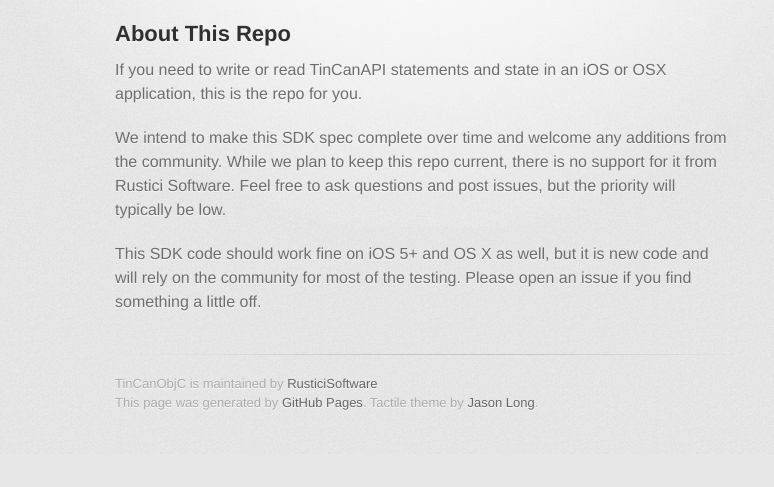
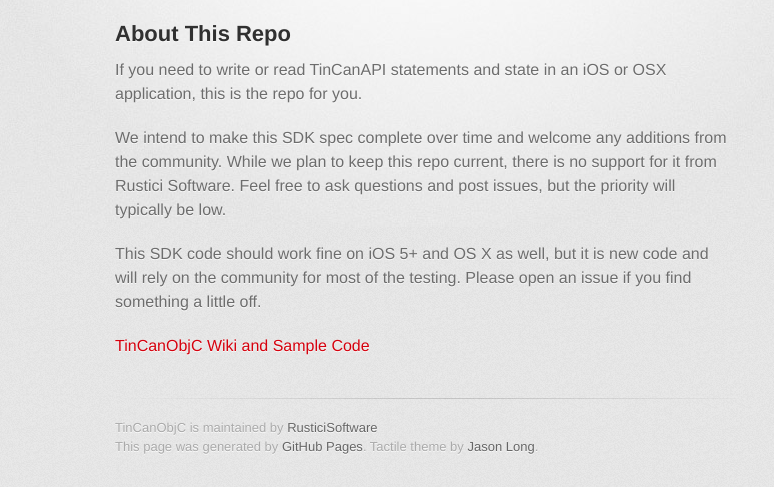
Before and after one commit to RusticiSoftware/TinCanObjC, a plain HTML site: page index.html in a window 1280 px wide. Shown: the part 346-833 px from the top of the page, without its empty margins (215-989 px from the left). Before the commit the page ends 800 px from the top, so only its background shows below. Drawn offline with Linux system fonts and the light colour scheme; a web font is replaced by a local one.

Commit message:
Update index.html

```diff
--- a/index.html
+++ b/index.html
@@ -39,7 +39,7 @@
 <p>We intend to make this SDK spec complete over time and welcome any additions from the community. While we plan to keep this repo current, there is no support for it from Rustici Software. Feel free to ask questions and post issues, but the priority will typically be low.</p>
 
 <p>This SDK code should work fine on iOS 5+ and OS X as well, but it is new code and will rely on the community for most of the testing. Please open an issue if you find something a little off.</p>
-
+<p><a href="https://github.com/RusticiSoftware/TinCanObjC/wiki">TinCanObjC Wiki and Sample Code</a></p>
         </section>
 
         <footer>
```
